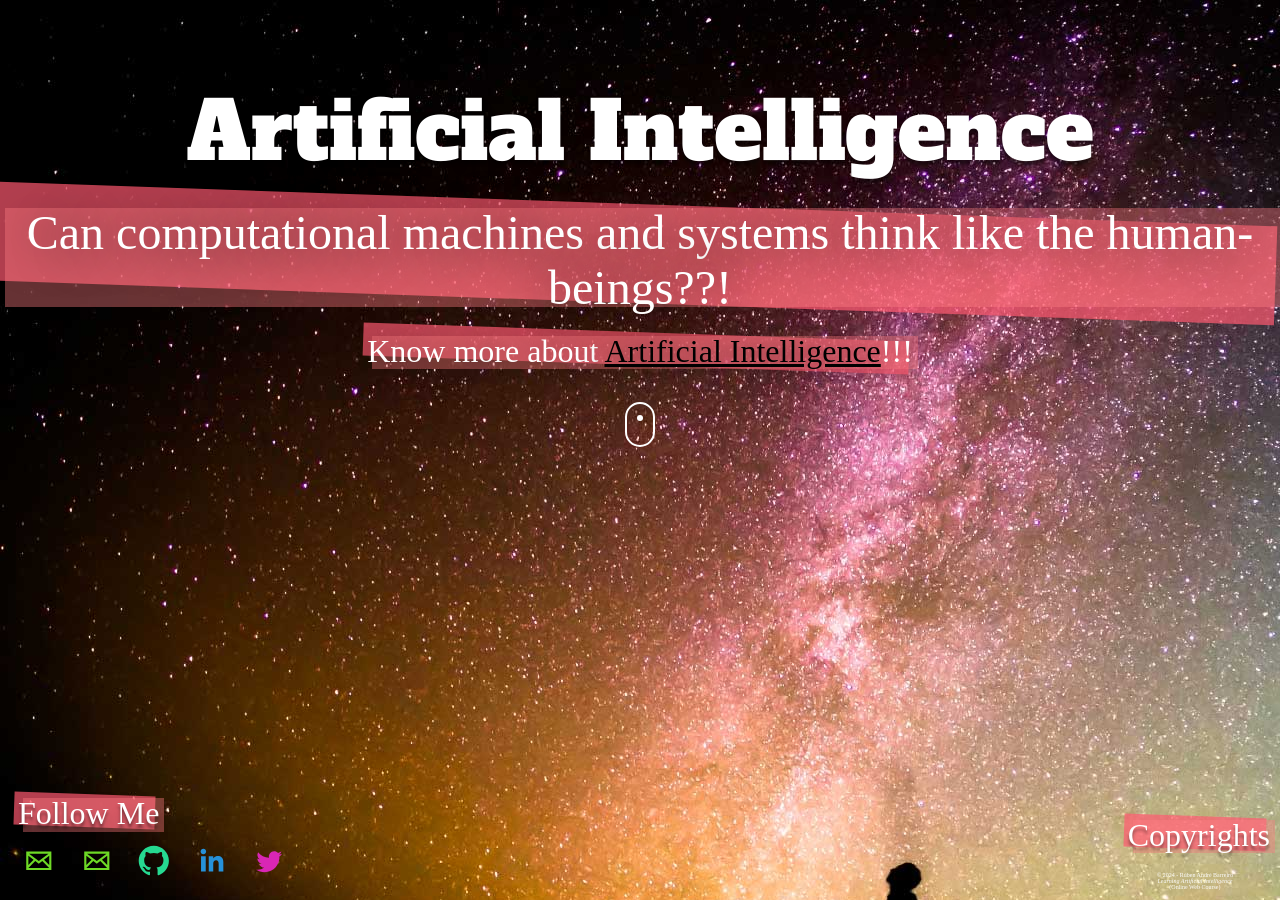
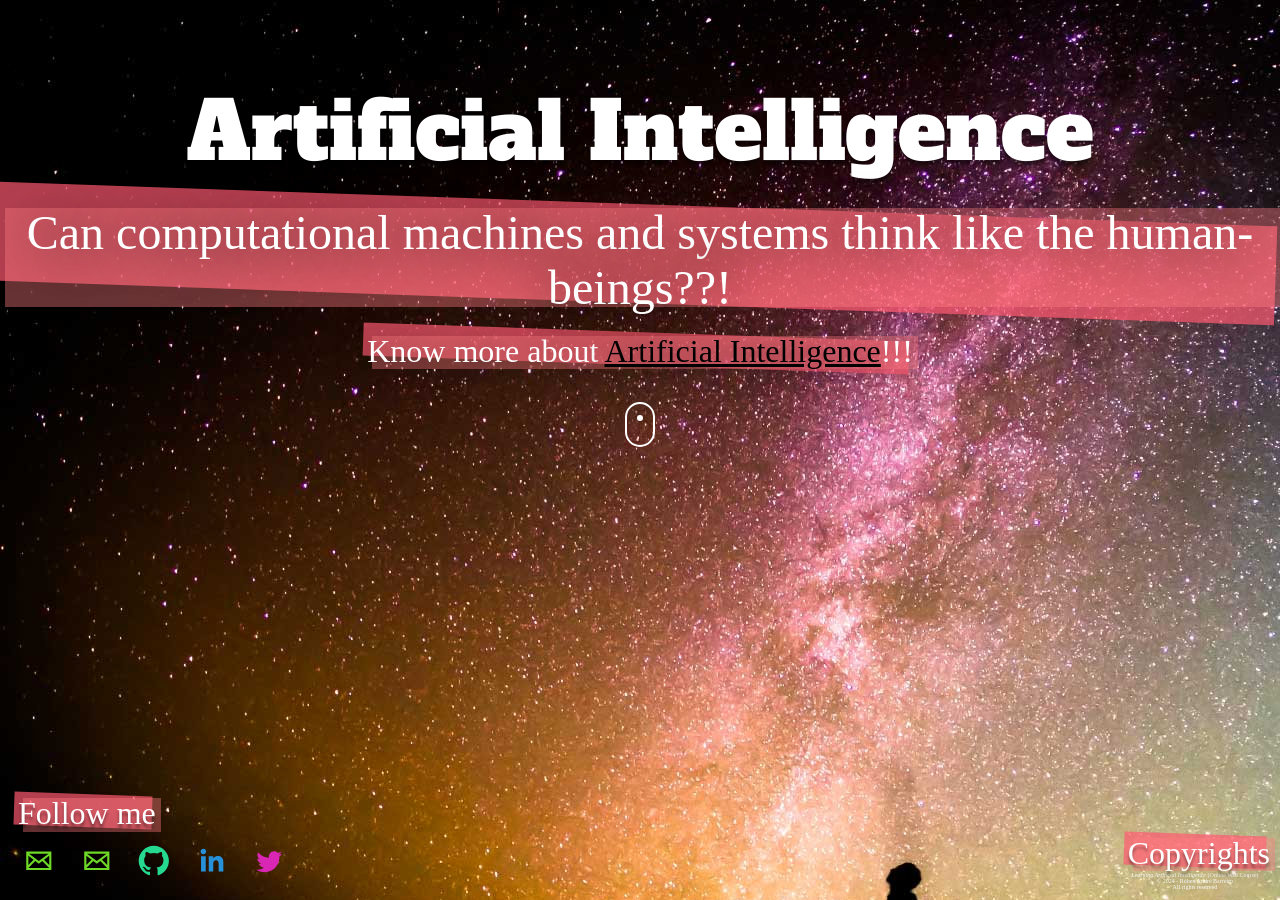
Before and after one commit to learning-artificial-intelligence/learning-artificial-intelligence.github.io, a Jekyll site: the page built from index.html, in a window 1280 px wide. Built offline with Jekyll 4.4.1, drawn with Linux system fonts in a browser that asks for light colours; nearby versions of some CDN libraries; some web fonts are replaced.

Commit message:
Some minor changes added
Some minor changes added

```diff
--- a/_includes/copyrights-block.html
+++ b/_includes/copyrights-block.html
@@ -1,9 +1,8 @@
 
-<br />
 <p class="copyrights-paragraph">
+  <i>Learning Artificial Intelligence</i> (Online Web Course)
+  <br />
   &#169; 2024 - R&uacute;ben Andr&eacute; Barreiro
   <br />
-  <i>Learning Artificial Intelligence</i>
-  <br />
-  (Online Web Course)
+  All rights reserved
 </p>
--- a/index.html
+++ b/index.html
@@ -22,7 +22,7 @@
 </div>
 </div>-->
 <div id="social-menu">
-	<h3 class="heavy">&nbsp;<span class="highlight-container"><span class="highlight">Follow Me</span></span></h3>
+	<h3 class="heavy">&nbsp;<span class="highlight-container"><span class="highlight">Follow me</span></span></h3>
 	{% include social-block.html %}
 </div>
 
```
